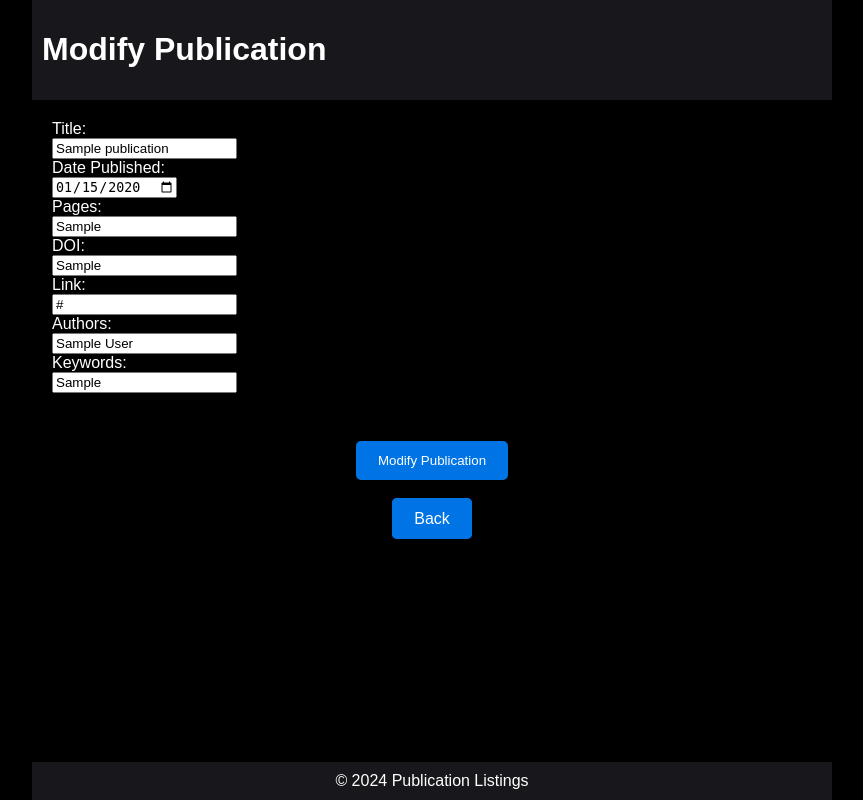
After one commit to TruongMimi/comp440, a Flask app: page /modify_publication/1 in a window 1280 px wide. The commit adds this page. Shown: the whole page, without its empty margins (208-1071 px from the left). Run offline with Flask 3, Linux system fonts and the light colour scheme; tables that the repository leaves empty hold one stand-in row (values such as "Sample post").

Commit message:
Added functionality to modify publications and fixed some styling inconsistencies

```diff
--- a/application/app.py
+++ b/application/app.py
@@ -11,7 +11,7 @@
 # You should also support search by keywords, on the overall database as well as within each of the views.
 # add functionality to delete and modify and maybe keep a copy if they want to undo
 
-from flask import Flask, render_template, request, redirect
+from flask import Flask, render_template, request, redirect, url_for
 import pymysql
 
 app = Flask(__name__)
@@ -149,5 +149,80 @@ def add_publication():
         return render_template('add_publication.html')  # Render the add publication form page
 
 
+@app.route('/modify_publication/<int:publication_id>', methods=['GET', 'POST'])
+def modify_publication(publication_id):
+    if request.method == 'POST':
+        # Get form data
+        title = request.form['title']
+        date_published = request.form['date_published']
+        pages = request.form['pages']
+        doi = request.form['doi']
+        link = request.form['link']
+        authors = request.form['authors']  # Assuming the authors are entered as a single string separated by commas
+        keywords = request.form['keywords']  # Assuming the authors are entered as a single string separated by commas
+
+        # Update publication in Publication table
+        connection = pymysql.connect(**db_config)
+        try:
+            with connection.cursor() as cursor:
+                # Execute the SQL command to update the publication in the Publication table
+                sql = "UPDATE Publication SET Title = %s, DatePublished = %s, Pages = %s, DOI = %s, Link = %s WHERE ID = %s"
+                cursor.execute(sql, (title, date_published, pages, doi, link, publication_id))
+
+                # Delete existing authors and keywords
+                sql_delete_authors = "DELETE FROM Author WHERE Publication_id = %s"
+                cursor.execute(sql_delete_authors, (publication_id,))
+                sql_delete_keywords = "DELETE FROM Keywords WHERE Publication_id = %s"
+                cursor.execute(sql_delete_keywords, (publication_id,))
+
+                # Insert authors into Author table
+                if authors.strip():  # Check if the author's name is not empty
+                    author_parts = authors.split()
+                    if len(author_parts) == 1:
+                        first_name = author_parts[0]
+                        last_name = ""  # Set last name to empty if only one name is provided
+                    else:
+                        first_name = author_parts[0]
+                        last_name = ' '.join(author_parts[1:])  # Join all parts after the first one as the last name
+                    sql_insert_author = "INSERT INTO Author (Publication_id, FirstName, LastName) VALUES (%s, %s, %s)"
+                    cursor.execute(sql_insert_author, (publication_id, first_name, last_name))
+
+
+                # Split keywords input string into individual keywords
+                keywords_list = [keyword.strip() for keyword in keywords.split(',')]  # Split keywords by comma and remove leading/trailing whitespace
+
+                # Insert keywords into Keywords table
+                for keyword in keywords_list:
+                    sql_insert_keyword = "INSERT INTO Keywords (Publication_id, Keyword) VALUES (%s, %s)"
+                    cursor.execute(sql_insert_keyword, (publication_id, keyword))
+
+            connection.commit()  # Commit changes to the database
+        finally:
+            connection.close()  # Close database connection
+
+        return redirect(url_for('homepage'))  # Redirect to the homepage after modifying publication
+    else:
+        # Retrieve publication details from the database
+        connection = pymysql.connect(**db_config)
+        try:
+            with connection.cursor() as cursor:
+                # Execute the SQL command to retrieve publication details
+                sql = "SELECT * FROM Publication WHERE ID = %s"
+                cursor.execute(sql, (publication_id,))
+                publication = cursor.fetchone()
+                # Get authors
+                sql_authors = "SELECT FirstName, LastName FROM Author WHERE Publication_id = %s"
+                cursor.execute(sql_authors, (publication_id,))
+                authors = cursor.fetchall()
+                # Get keywords
+                sql_keywords = "SELECT Keyword FROM Keywords WHERE Publication_id = %s"
+                cursor.execute(sql_keywords, (publication_id,))
+                keywords = cursor.fetchall()
+        finally:
+            connection.close()  # Close database connection
+
+        return render_template('modify_publication.html', publication=publication, authors=authors, keywords=keywords)
+
+
 if __name__ == '__main__':
     app.run(debug=True, host='0.0.0.0', port=5000)
--- a/application/static/styles.css
+++ b/application/static/styles.css
@@ -235,3 +235,12 @@ i{
 .button:hover {
   background-color: #0056b3; /* Darker color on hover */
 }
+
+.modify-message {
+  background-color: #18181c;
+  border: 1px solid #18181c;
+  border-radius: 5px;
+  padding: 10px;
+  margin-bottom: 20px;
+  color: white;
+}
--- a/application/templates/add_publication.html
+++ b/application/templates/add_publication.html
@@ -26,7 +26,9 @@
             <input type="text" id="authors" name="authors"><br>
             <label for="keywords">Keywords (separate by commas):</label><br>
             <input type="text" id="keywords" name="keywords"><br><br>
-            <input type="submit" value="Add Publication">
+            <div class="back-button">
+                <input class="button" type="submit" value="Add Publication">
+            </div>
         </form>
         <div class="back-button">
             <a href="/homepage" class="button">Back</a>
--- /dev/null
+++ b/application/templates/modify_publication.html
@@ -0,0 +1,39 @@
+<!DOCTYPE html>
+<html>
+<head>
+    <title>Modify Publication</title>
+    <link rel="stylesheet" href="/static/styles.css"> <!-- Link the styles.css file -->
+</head>
+<body class="container">
+    <header class="header">
+        <h1>Modify Publication</h1>
+    </header>
+    <main>
+        <form action="/modify_publication/{{ publication.ID }}" method="post">
+            <label for="title">Title:</label><br>
+            <input type="text" id="title" name="title" value="{{ publication.Title }}" required><br>
+            <label for="date_published">Date Published:</label><br>
+            <input type="date" id="date_published" name="date_published" value="{{ publication.DatePublished }}" required><br>
+            <label for="pages">Pages:</label><br>
+            <input type="text" id="pages" name="pages" value="{{ publication.Pages }}"><br>
+            <label for="doi">DOI:</label><br>
+            <input type="text" id="doi" name="doi" value="{{ publication.DOI }}"><br>
+            <label for="link">Link:</label><br>
+            <input type="text" id="link" name="link" value="{{ publication.Link }}"><br>
+            <label for="authors">Authors:</label><br>
+            <input type="text" id="authors" name="authors" value="{% for author in authors %}{{ author.FirstName }} {{ author.LastName }}{% if not loop.last %}, {% endif %}{% endfor %}"><br>
+            <label for="keywords">Keywords:</label><br>
+            <input type="text" id="keywords" name="keywords" value="{% for keyword in keywords %}{{ keyword.Keyword }}{% if not loop.last %}, {% endif %}{% endfor %}"><br><br>
+            <div class="back-button">
+                <input class="button" type="submit" value="Modify Publication">
+            </div>
+        </form>
+        <div class="back-button">
+            <a href="/homepage" class="button">Back</a>
+        </div>
+    </main>
+    <footer class="footer">
+        &copy; 2024 Publication Listings
+    </footer>
+</body>
+</html>
```
Also changed, not shown: application/templates/search_results.html (+6 -6 lines).
